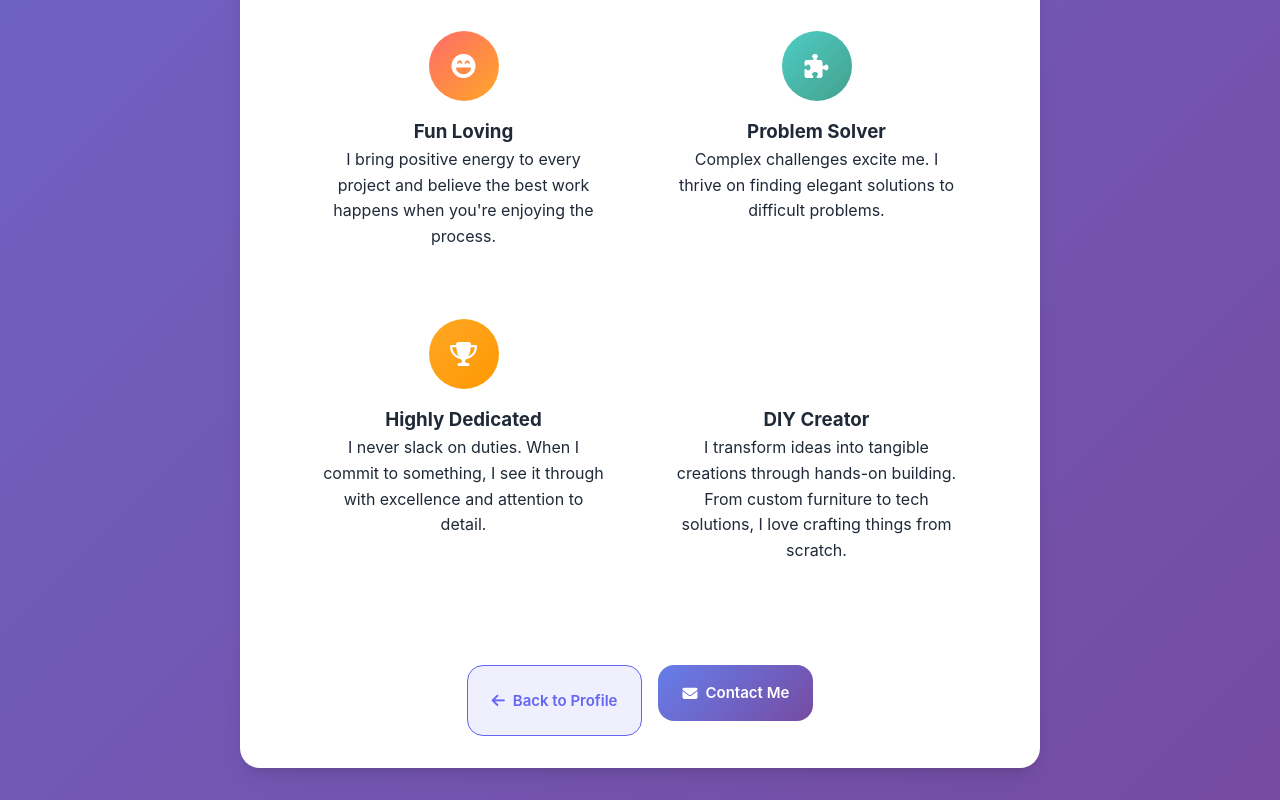
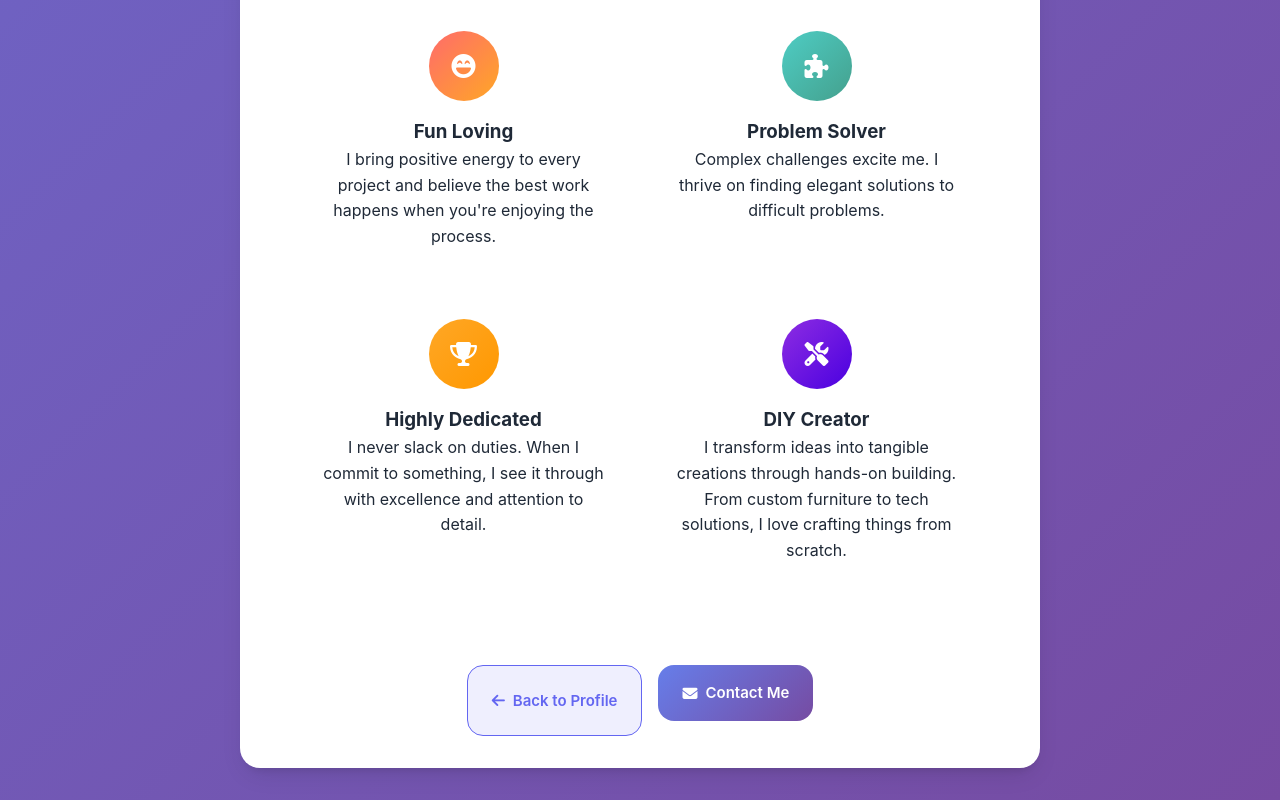
Before and after one commit to Thollarkings/Modern-Profile-Card, a plain HTML site: page about.html in a window 1280 px wide. Shown: the part 2698-3498 px from the top of the page. Drawn offline with Linux system fonts and the light colour scheme.

Commit message:
made some adjustments to the about page

```diff
--- a/style.css
+++ b/style.css
@@ -170,7 +170,7 @@ nav a:hover { background: var(--primary); color: white; transform: translateY(-2
 .fun-loving .trait-icon { background: linear-gradient(135deg, #ff6b6b, #ffa726); }
 .problem-solver .trait-icon { background: linear-gradient(135deg, #4ecdc4, #44a08d); }
 .dedicated .trait-icon { background: linear-gradient(135deg, #ffa726, #ff9800); }
-.DIY .trait-icon { background: linear-gradient(135deg, #8e2de2, #4a00e0); }
+.diy-enthusiast .trait-icon { background: linear-gradient(135deg, #8e2de2, #4a00e0); }
 
 .passions-grid { display: grid; grid-template-columns: repeat(auto-fit, minmax(250px, 1fr)); gap: var(--space-md); }
 .passion-item { padding: var(--space-md); border-radius: var(--radius-lg); transition: all var(--transition-normal); }
```
